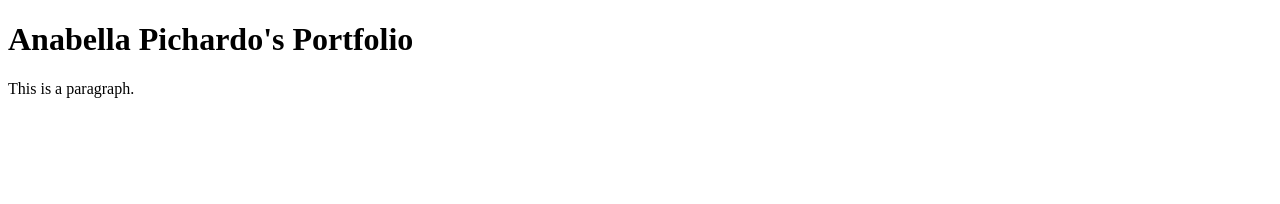
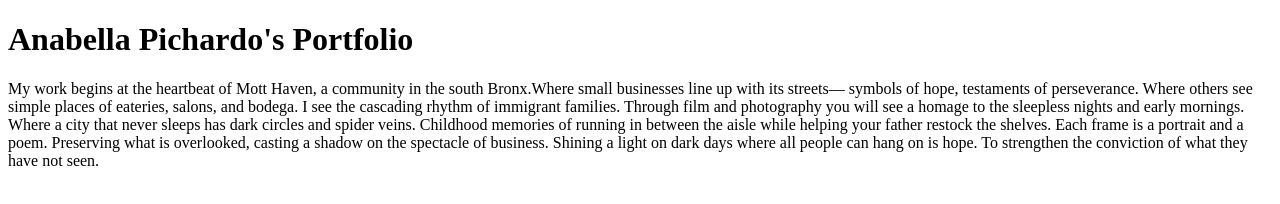
Before and after one commit to anabellap62/MediaPL-Portfolio, a plain HTML site: page index.html in a window 1280 px wide. Drawn offline with Linux system fonts and the light colour scheme.

Commit message:
Update index.html

```diff
--- a/index.html
+++ b/index.html
@@ -5,6 +5,6 @@
 </head>
 <body>
 <h1>Anabella Pichardo's Portfolio</h1>
-<p>This is a paragraph.</p>
+<p>My work begins at the heartbeat of Mott Haven, a community in the south Bronx.Where small businesses line up with its streets— symbols of hope, testaments of perseverance. Where others see simple places of eateries, salons, and bodega. I see the cascading rhythm of immigrant families. Through film and photography you will see a homage to the sleepless nights and early mornings. Where a city that never sleeps has dark circles and spider veins. Childhood memories of running in between the aisle while helping your father restock the shelves. Each frame is a portrait and a poem. Preserving what is overlooked, casting a shadow on the spectacle of business. Shining a light on dark days where all people can hang on is hope. To strengthen the conviction of what they have not seen. </p>
 </body>
-</html>
+</html
```
